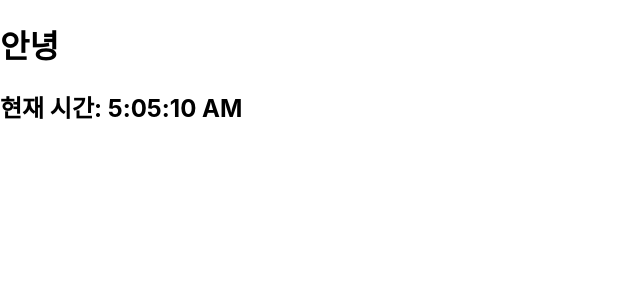
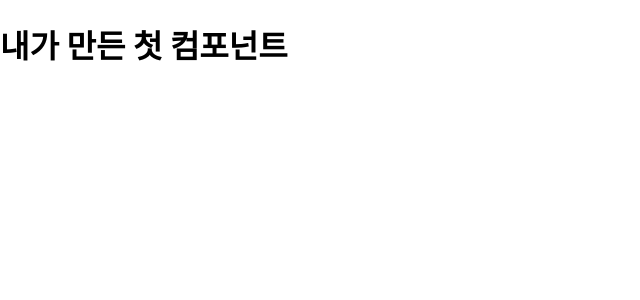
Before and after one commit to kmkim0713/react_study, a React (Create React App) app in the folder react-app/: page / in a window 1280 px wide. Shown: the top 300 px of the page, without its empty margins (0-640 px from the left). Built offline with nearby package versions, Linux system fonts and the light colour scheme.

Commit message:
댓글 컴포넌트 예시

```diff
--- /dev/null
+++ b/react-app/src/chapter_05/Comment.jsx
@@ -0,0 +1,13 @@
+import React from "react"
+
+
+
+function Comment(props){
+    return (
+        <div>
+            <h1>내가 만든 첫 컴포넌트</h1>
+        </div>
+    );
+}
+
+export default Comment;
--- /dev/null
+++ b/react-app/src/chapter_05/CommentList.jsx
@@ -0,0 +1,12 @@
+import React from "react"
+import Comment from "./Comment"
+
+function CommentList(props) {
+    return (
+        <div>
+            <Comment />
+        </div>
+    );
+}
+
+export default CommentList;
--- a/react-app/src/index.js
+++ b/react-app/src/index.js
@@ -1,25 +1,20 @@
-import React from 'react';
-import ReactDOM, { createRoot } from 'react-dom/client';
-import './index.css';
-import App from './App';
-import reportWebVitals from './reportWebVitals';
+import React from "react";
+import ReactDOM, { createRoot } from "react-dom/client";
+import "./index.css";
+import App from "./App";
+import reportWebVitals from "./reportWebVitals";
 
-import Library from './chapter_03/Library';
-import Clock from './chapter_04/Clock'
+import Library from "./chapter_03/Library";
+import Clock from "./chapter_04/Clock";
+import CommentList from "./chapter_05/CommentList";
 
-const root = createRoot(document.getElementById('root'));
+const root = createRoot(document.getElementById("root"));
 
-setInterval(() =>{
-  root.render(
-    <React.StrictMode>
-      <Clock/>
-    </React.StrictMode>
-  );
-}, 1000);
-
-
-
-
+root.render(
+  <React.StrictMode>
+    <CommentList />
+  </React.StrictMode>
+);
 
 // If you want to start measuring performance in your app, pass a function
 // to log results (for example: reportWebVitals(console.log))
```
